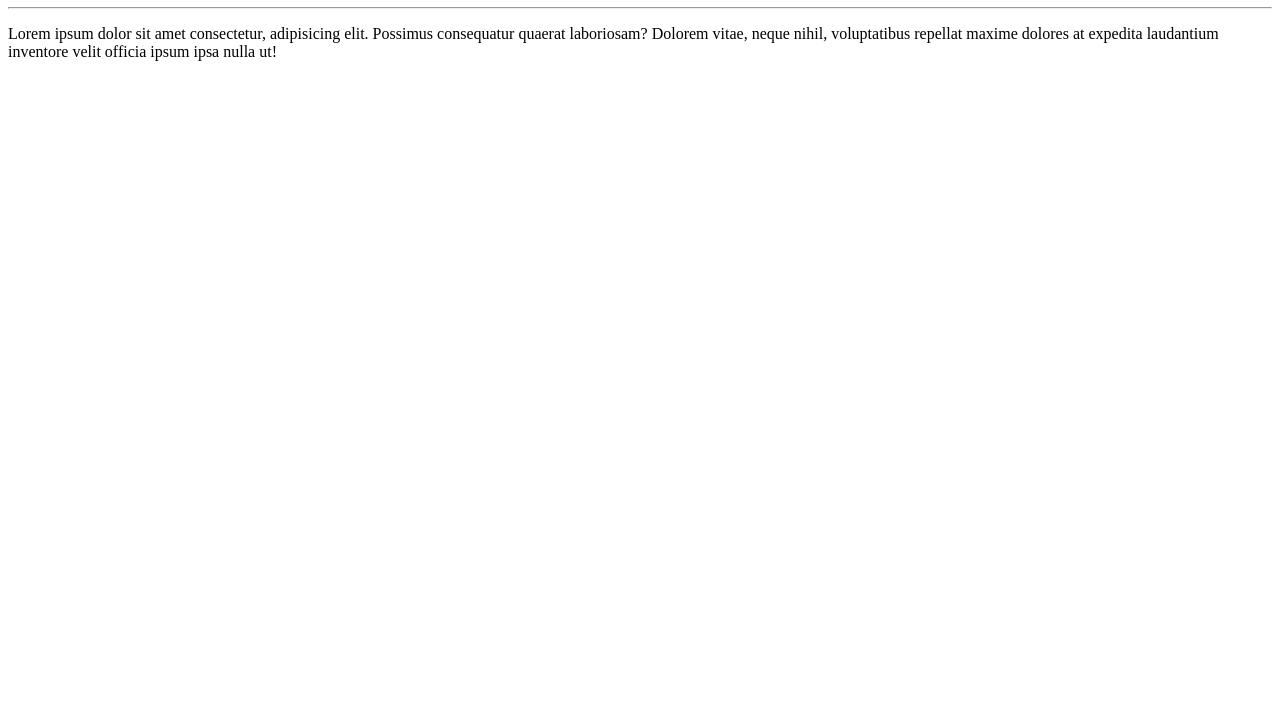
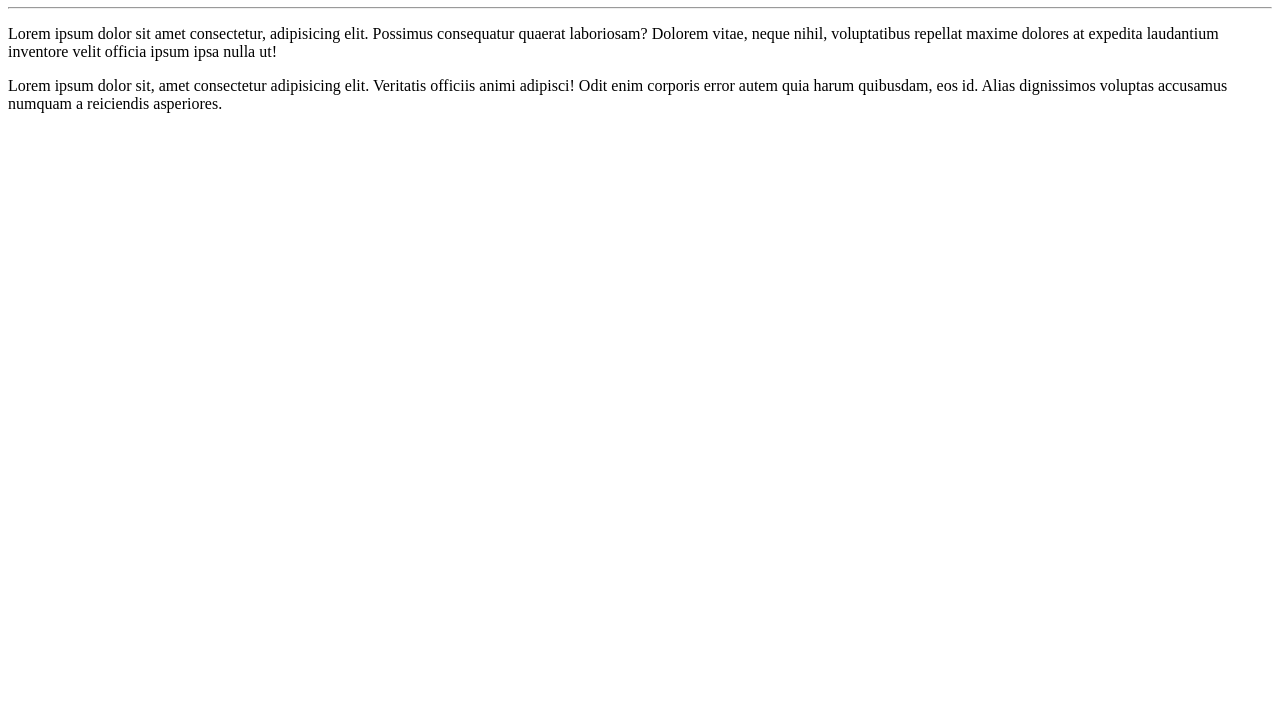
Before and after one commit to giovannielbaruqui/Ola-Mundo, a plain HTML site: page site-exemplo/index.html in a window 1280 px wide. Shown: the part 73-800 px from the top of the page. Drawn offline with Linux system fonts and the light colour scheme.

Commit message:
adicionei um paragrafo

```diff
--- a/site-exemplo/index.html
+++ b/site-exemplo/index.html
@@ -10,5 +10,6 @@
     <h1>Olá, Mundo!</h1>
     <hr>
     <p>Lorem ipsum dolor sit amet consectetur, adipisicing elit. Possimus consequatur quaerat laboriosam? Dolorem vitae, neque nihil, voluptatibus repellat maxime dolores at expedita laudantium inventore velit officia ipsum ipsa nulla ut!</p>
+    <p>Lorem ipsum dolor sit, amet consectetur adipisicing elit. Veritatis officiis animi adipisci! Odit enim corporis error autem quia harum quibusdam, eos id. Alias dignissimos voluptas accusamus numquam a reiciendis asperiores.</p>
 </body>
 </html>
```
